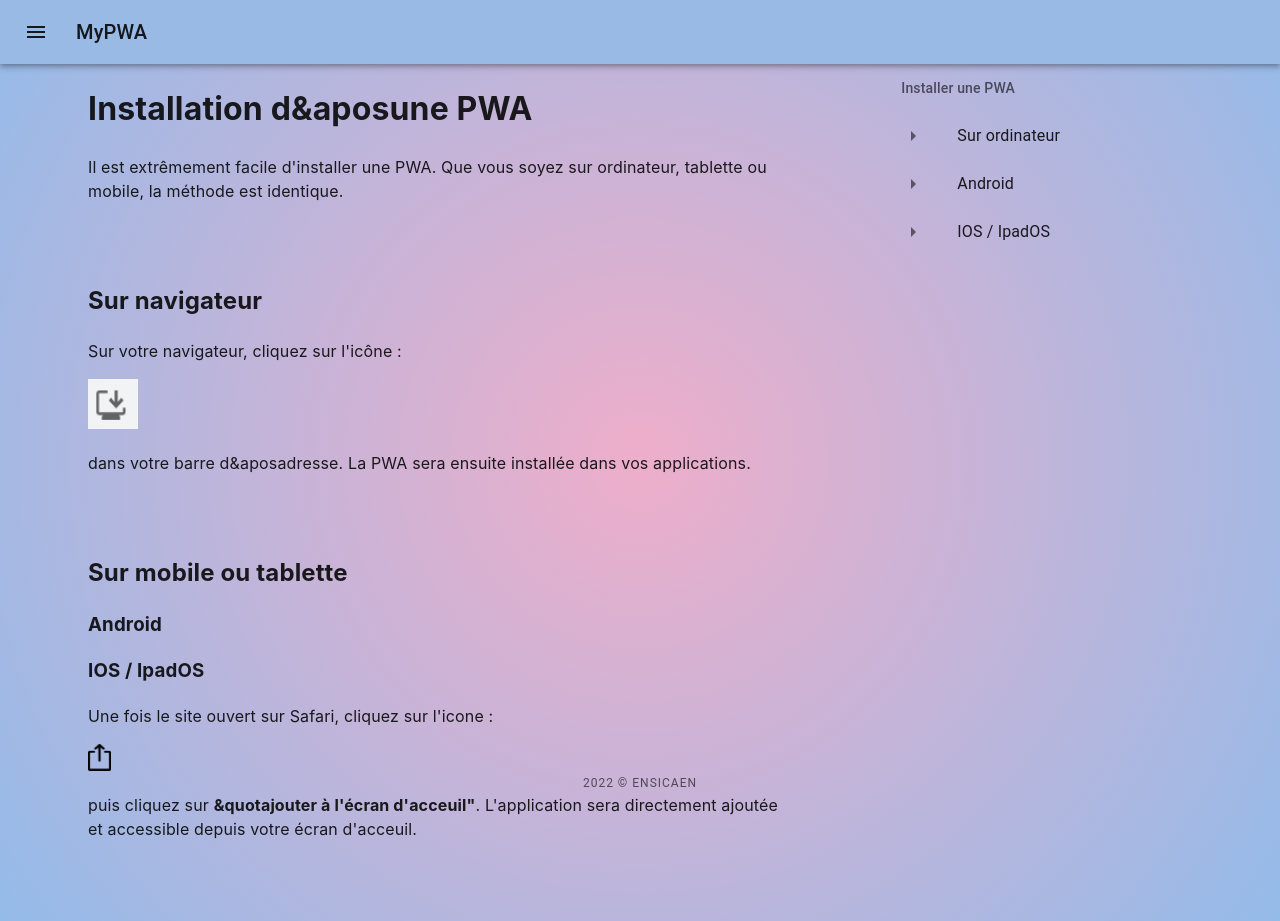
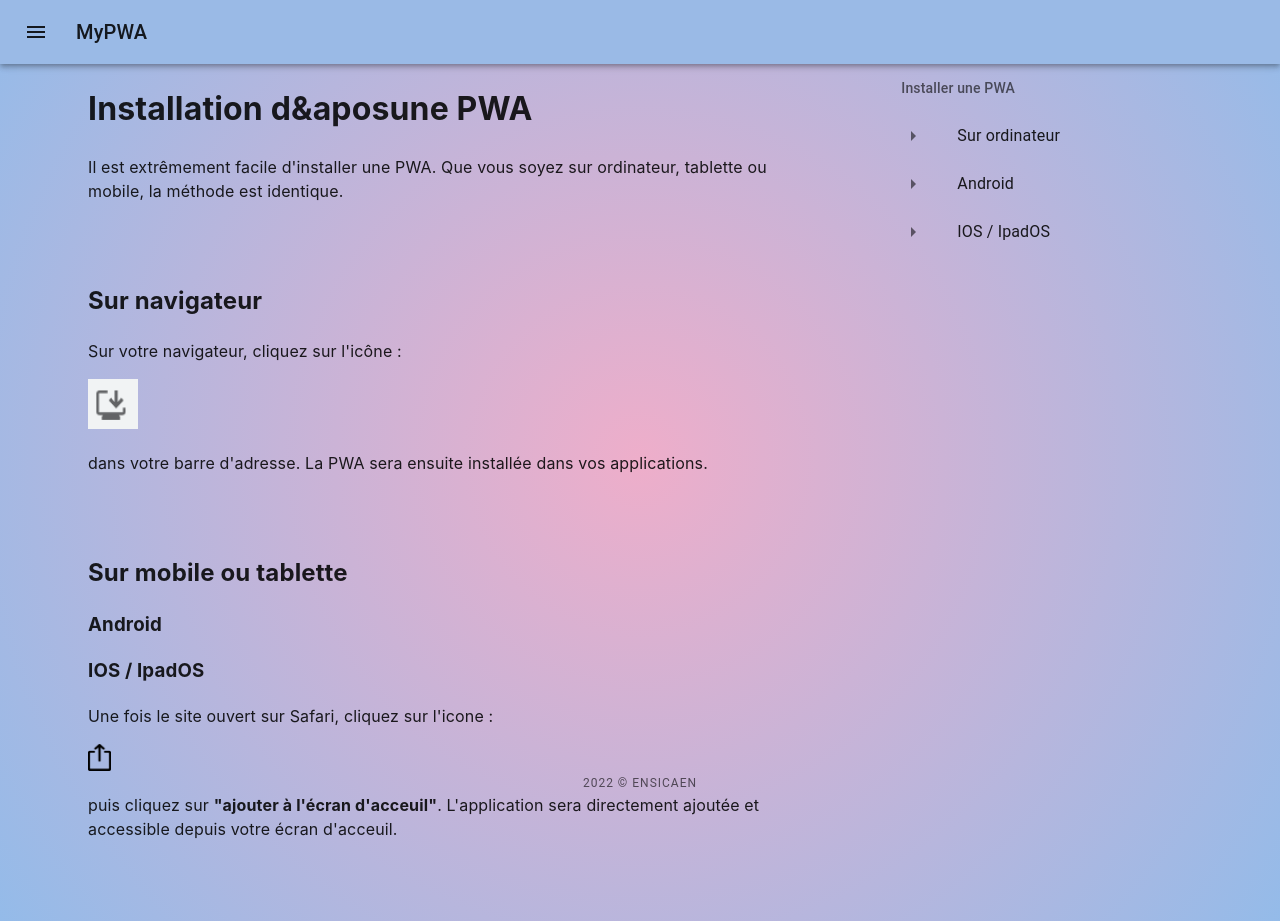
Before and after one commit to LEBOCQTitouan/iti-ensicaen-pwa, a Next.js app: page /installation in a window 1280 px wide. Built offline with nearby package versions, Linux system fonts and the light colour scheme.

Commit message:
Fixed quotes in installation.jsx

```diff
--- a/pages/installation.jsx
+++ b/pages/installation.jsx
@@ -29,7 +29,7 @@ export default function Introduction() {
                                 <h2 id="slide2">Sur navigateur</h2>
                                 <p>Sur votre navigateur, cliquez sur l&apos;icône :</p>
                                 <Image src="/img/dl_icon.png" width={50} height={50} alt="download icon"/>
-                                <p>dans votre barre d&aposadresse. La PWA sera ensuite installée dans vos
+                                <p>dans votre barre d&apos;adresse. La PWA sera ensuite installée dans vos
                                     applications.</p>
                             </Box>
                             <Box height="auto" marginBottom={10}>
@@ -38,7 +38,7 @@ export default function Introduction() {
                                 <h3 id="slide4">IOS / IpadOS</h3>
                                 <p>Une fois le site ouvert sur Safari, cliquez sur l&apos;icone :</p>
                                 <Image src="/img/share_icon.png" width={23} height={27} alt="share icon"/>
-                                <p>puis cliquez sur <strong>&quotajouter à l&apos;écran d&apos;acceuil&quot;</strong>.
+                                <p>puis cliquez sur <strong>&quot;ajouter à l&apos;écran d&apos;acceuil&quot;</strong>.
                                     L&apos;application
                                     sera directement ajoutée et accessible depuis votre écran d&apos;acceuil.</p>
                             </Box>
```
